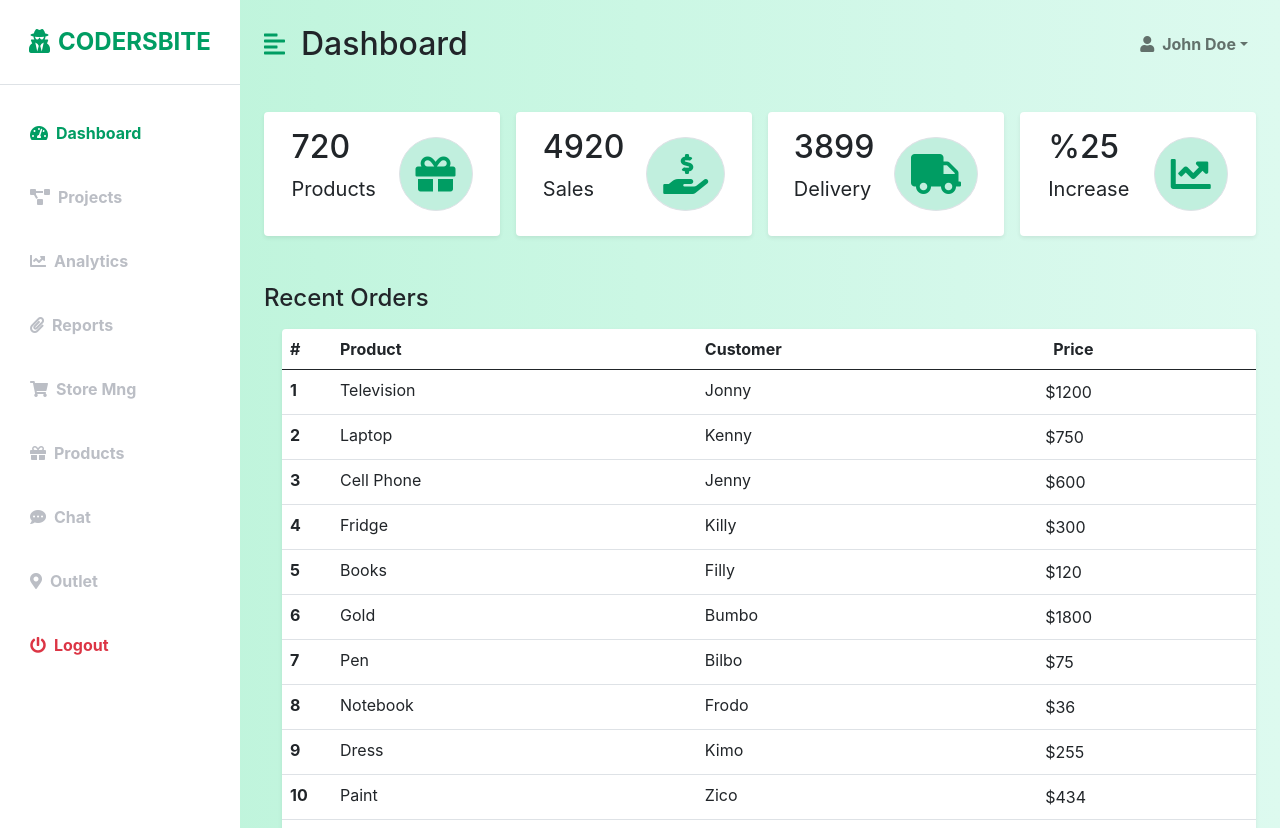
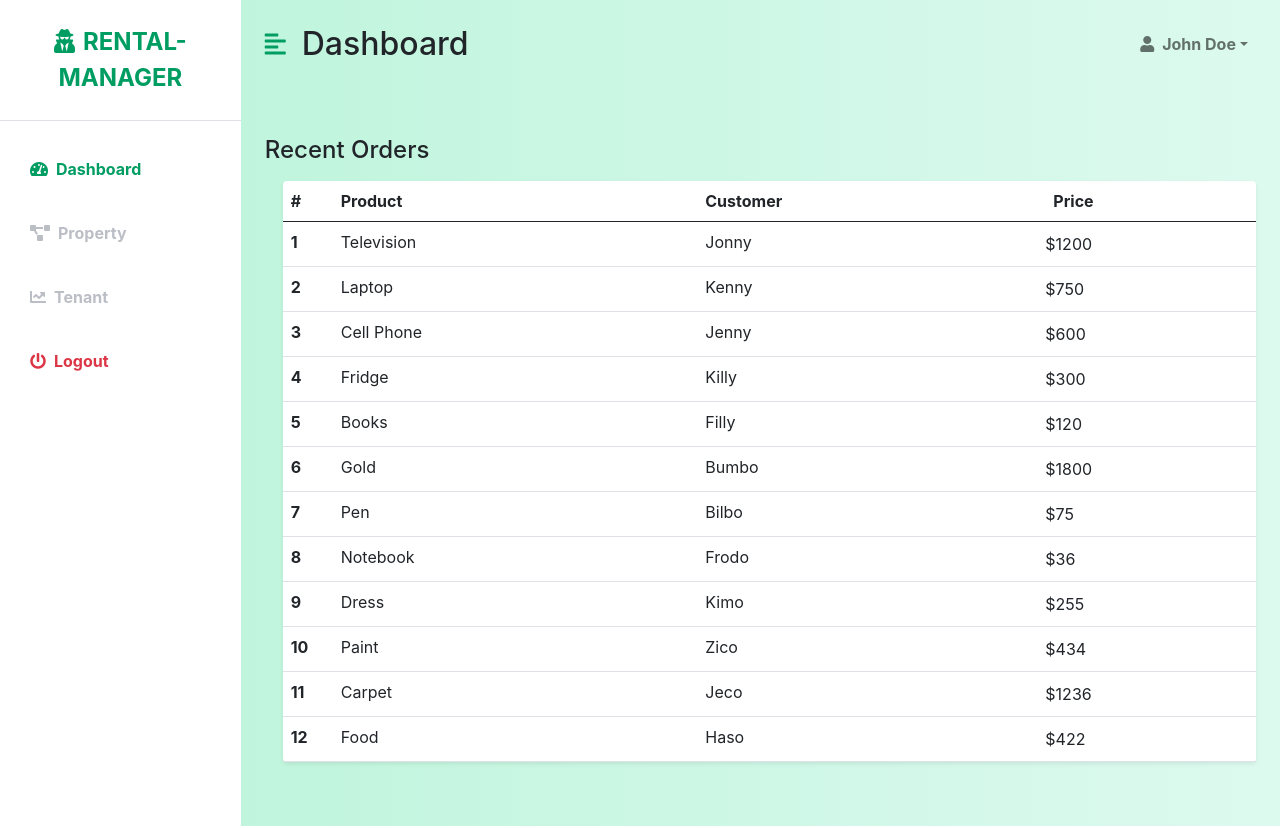
Before and after one commit to Rutubotre81/rentaladmindashborad, a React (Create React App) app: page /property in a window 1280 px wide. Shown: the top 828 px of the page. Built offline with nearby package versions, Linux system fonts and the light colour scheme.

Commit message:
Routing added for property & tenant

```diff
--- a/package.json
+++ b/package.json
@@ -9,6 +9,7 @@
     "react": "^18.2.0",
     "react-bootstrap": "^2.8.0",
     "react-dom": "^18.2.0",
+    "react-router-dom": "^6.15.0",
     "react-scripts": "5.0.1",
     "web-vitals": "^2.1.4"
   },
--- a/src/App.js
+++ b/src/App.js
@@ -6,6 +6,7 @@ import Middle from './components/middlepart/Middle';
 // import Profile from './components/dropdownmenu/Profile';
 // import Settings from './components/dropdownmenu/Settings';
 import Tenent from './components/Sidebarmenu/Tenent';
+import DashboardLayout from './components/DashboardLayout';
 
 const App = () => {
   const [isSidebarToggled, setIsSidebarToggled] = useState(false);
@@ -17,16 +18,8 @@ const App = () => {
 
 
   return (
-    <div className="App">
-      <div className={`d-flex ${isSidebarToggled ? 'toggled' : ''}`} id="wrapper">
-        <Sidebar/> {/* Pass openDashboard function to Sidebar */}
-        <div id="page-content-wrapper">
-          <Header/>
-           <Middle />
-           <Tenent/>
-           {/* <Profile/> */}
-        </div>
-      </div>
+    <div>
+      <DashboardLayout/>
     </div>
   );
 };
--- /dev/null
+++ b/src/components/DashboardLayout.js
@@ -0,0 +1,27 @@
+import React from 'react'
+import { BrowserRouter as Router, Routes, Route } from 'react-router-dom';
+import Home from './Home';
+import Tenant from './Tenant';
+import Property from './Property';
+
+
+const DashboardLayout = () => {
+  return (
+    <div>
+
+  <Router>
+      <Routes>
+        <Route path="/" element={<Home />} />
+        <Route path="/property" element={<Property />} />
+        <Route path="/tenant" element={<Tenant />} />
+        {/* <Route path="/about" component={About} />
+        <Route path="/contact" component={Contact} />
+        <Route component={NotFound} /> */}
+      </Routes>
+    </Router>
+
+    </div>
+  )
+}
+
+export default DashboardLayout
--- /dev/null
+++ b/src/components/Home.js
@@ -0,0 +1,37 @@
+import React, { useState } from 'react';
+import '../App.css';
+import Sidebar from './sidebarfile/Sidebar';
+import Header from './headerfile/Header';
+import Middle from './middlepart/Middle';
+// import Profile from './components/dropdownmenu/Profile';
+// import Settings from './components/dropdownmenu/Settings';
+import Tenent from './Sidebarmenu/Tenent';
+
+const Home = () => {
+  const [isSidebarToggled, setIsSidebarToggled] = useState(false);
+
+  const handleToggleSidebar = () => {
+    setIsSidebarToggled(!isSidebarToggled);
+  };
+
+
+
+  return (
+    <div className="App">
+      <div className={`d-flex ${isSidebarToggled ? 'toggled' : ''}`} id="wrapper">
+        <Sidebar/> {/* Pass openDashboard function to Sidebar */}
+        <div id="page-content-wrapper">
+          <Header/>
+           <Middle />
+           <Tenent/>
+           {/* <Profile/> */}
+        </div>
+      </div>
+    </div>
+  );
+};
+
+
+
+
+export default Home;
--- /dev/null
+++ b/src/components/Property.js
@@ -0,0 +1,118 @@
+import React, {useState} from 'react'
+import Middle from './middlepart/Middle'
+import Sidebar from './sidebarfile/Sidebar';
+import Header from './headerfile/Header';
+
+const Property = () => {
+    const [isSidebarToggled, setIsSidebarToggled] = useState(false);
+
+    const handleToggleSidebar = () => {
+      setIsSidebarToggled(!isSidebarToggled);
+    };
+
+  return (
+    <div className="App">
+    <div className={`d-flex ${isSidebarToggled ? 'toggled' : ''}`} id="wrapper">
+      <Sidebar/> {/* Pass openDashboard function to Sidebar */}
+      <div id="page-content-wrapper">
+        <Header/>
+     <div className="container-fluid px-4">
+     <div className="row my-5">
+          <h3 className="fs-4 mb-3">Recent Orders</h3>
+          <div className="col">
+            <table className="table bg-white rounded shadow-sm table-hover">
+              <thead>
+                <tr>
+                  <th scope="col" width="50">#</th>
+                  <th scope="col">Product</th>
+                  <th scope="col">Customer</th>
+                  <th scope="col">Price</th>
+                </tr>
+              </thead>
+              <tbody>
+                <tr>
+                  <th scope="row">1</th>
+                  <td>Television</td>
+                  <td>Jonny</td>
+                  <td>$1200</td>
+                </tr>
+                <tr>
+                  <th scope="row">2</th>
+                  <td>Laptop</td>
+                  <td>Kenny</td>
+                  <td>$750</td>
+                </tr>
+
+                                <tr>
+                                    <th scope="row">3</th>
+                                    <td>Cell Phone</td>
+                                    <td>Jenny</td>
+                                    <td>$600</td>
+                                </tr>
+                                <tr>
+                                    <th scope="row">4</th>
+                                    <td>Fridge</td>
+                                    <td>Killy</td>
+                                    <td>$300</td>
+                                </tr>
+                                <tr>
+                                    <th scope="row">5</th>
+                                    <td>Books</td>
+                                    <td>Filly</td>
+                                    <td>$120</td>
+                                </tr>
+                                <tr>
+                                    <th scope="row">6</th>
+                                    <td>Gold</td>
+                                    <td>Bumbo</td>
+                                    <td>$1800</td>
+                                </tr>
+                                <tr>
+                                    <th scope="row">7</th>
+                                    <td>Pen</td>
+                                    <td>Bilbo</td>
+                                    <td>$75</td>
+                                </tr>
+                                <tr>
+                                    <th scope="row">8</th>
+                                    <td>Notebook</td>
+                                    <td>Frodo</td>
+                                    <td>$36</td>
+                                </tr>
+                                <tr>
+                                    <th scope="row">9</th>
+                                    <td>Dress</td>
+                                    <td>Kimo</td>
+                                    <td>$255</td>
+                                </tr>
+                                <tr>
+                                    <th scope="row">10</th>
+                                    <td>Paint</td>
+                                    <td>Zico</td>
+                                    <td>$434</td>
+                                </tr>
+                                <tr>
+                                    <th scope="row">11</th>
+                                    <td>Carpet</td>
+                                    <td>Jeco</td>
+                                    <td>$1236</td>
+                                </tr>
+                                <tr>
+                                    <th scope="row">12</th>
+                                    <td>Food</td>
+                                    <td>Haso</td>
+                                    <td>$422</td>
+                                </tr>
+
+              </tbody>
+            </table>
+          </div>
+        </div>
+        </div>
+      </div>
+      </div>
+    </div>
+  )
+}
+
+export default Property
--- /dev/null
+++ b/src/components/Tenant.js
@@ -0,0 +1,32 @@
+import React, { useState } from 'react';
+import Sidebar from './sidebarfile/Sidebar';
+import Header from './headerfile/Header';
+import Tenent from './Sidebarmenu/Tenent';
+
+const Tenant = () => {
+  const [isSidebarToggled, setIsSidebarToggled] = useState(false);
+
+  const handleToggleSidebar = () => {
+    setIsSidebarToggled(!isSidebarToggled);
+  };
+
+
+
+  return (
+    <div className="App">
+      <div className={`d-flex ${isSidebarToggled ? 'toggled' : ''}`} id="wrapper">
+        <Sidebar/> {/* Pass openDashboard function to Sidebar */}
+        <div id="page-content-wrapper">
+            <Header/>
+           <Tenent/>
+           {/* <Profile/> */}
+        </div>
+      </div>
+    </div>
+  );
+};
+
+
+
+
+export default Tenant;
--- a/src/components/sidebarfile/Sidebar.js
+++ b/src/components/sidebarfile/Sidebar.js
@@ -1,4 +1,5 @@
 import React from "react";
+import { Router , Link} from "react-router-dom";
 
 
 const Sidebar=()=>
@@ -8,37 +9,24 @@ const Sidebar=()=>
 
         <div className="bg-white" id="sidebar-wrapper">
       <div className="sidebar-heading text-center py-4 primary-text fs-4 fw-bold text-uppercase border-bottom">
-        <i className="fas fa-user-secret me-2"></i>Codersbite
+        <i className="fas fa-user-secret me-2"></i>Rental-Manager
       </div>
       <div className="list-group list-group-flush my-3">
-        <a href="dashborad" className="list-group-item list-group-item-action bg-transparent second-text active" >
+
+
+          <Link to="/" className="list-group-item list-group-item-action bg-transparent second-text active" >
          <i className="fas fa-tachometer-alt me-2"  ></i>Dashboard
-        </a>
-        <a href="#" className="list-group-item list-group-item-action bg-transparent second-text fw-bold">
-          <i className="fas fa-project-diagram me-2"></i>Projects
-        </a>
-        <a href="#" className="list-group-item list-group-item-action bg-transparent second-text fw-bold">
-          <i className="fas fa-chart-line me-2"></i>Analytics
-        </a>
-        <a href="#" className="list-group-item list-group-item-action bg-transparent second-text fw-bold">
-          <i className="fas fa-paperclip me-2"></i>Reports
-        </a>
-        <a href="#" className="list-group-item list-group-item-action bg-transparent second-text fw-bold">
-          <i className="fas fa-shopping-cart me-2"></i>Store Mng
-        </a>
-        <a href="#" className="list-group-item list-group-item-action bg-transparent second-text fw-bold">
-          <i className="fas fa-gift me-2"></i>Products
-        </a>
-        <a href="#" className="list-group-item list-group-item-action bg-transparent second-text fw-bold">
-          <i className="fas fa-comment-dots me-2"></i>Chat
-        </a>
-        <a href="#" className="list-group-item list-group-item-action bg-transparent second-text fw-bold">
-          <i className="fas fa-map-marker-alt me-2"></i>Outlet
-        </a>
-        <a href="#" className="list-group-item list-group-item-action bg-transparent text-danger fw-bold">
+         </Link>
+         <Link to="/property" className="list-group-item list-group-item-action bg-transparent second-text fw-bold">
+          <i className="fas fa-project-diagram me-2"></i>Property
+          </Link>
+          <Link to="/tenant" className="list-group-item list-group-item-action bg-transparent second-text fw-bold">
+          <i className="fas fa-chart-line me-2"></i>Tenant
+          </Link>
+          <Link to="/logout" className="list-group-item list-group-item-action bg-transparent text-danger fw-bold">
           <i className="fas fa-power-off me-2"></i>Logout
-        </a>
-      </div>
+        </Link>
+     </div>
     </div>
 
 
```
Also changed, not shown: 1 other file (tests, documents, lock files or other folders).
